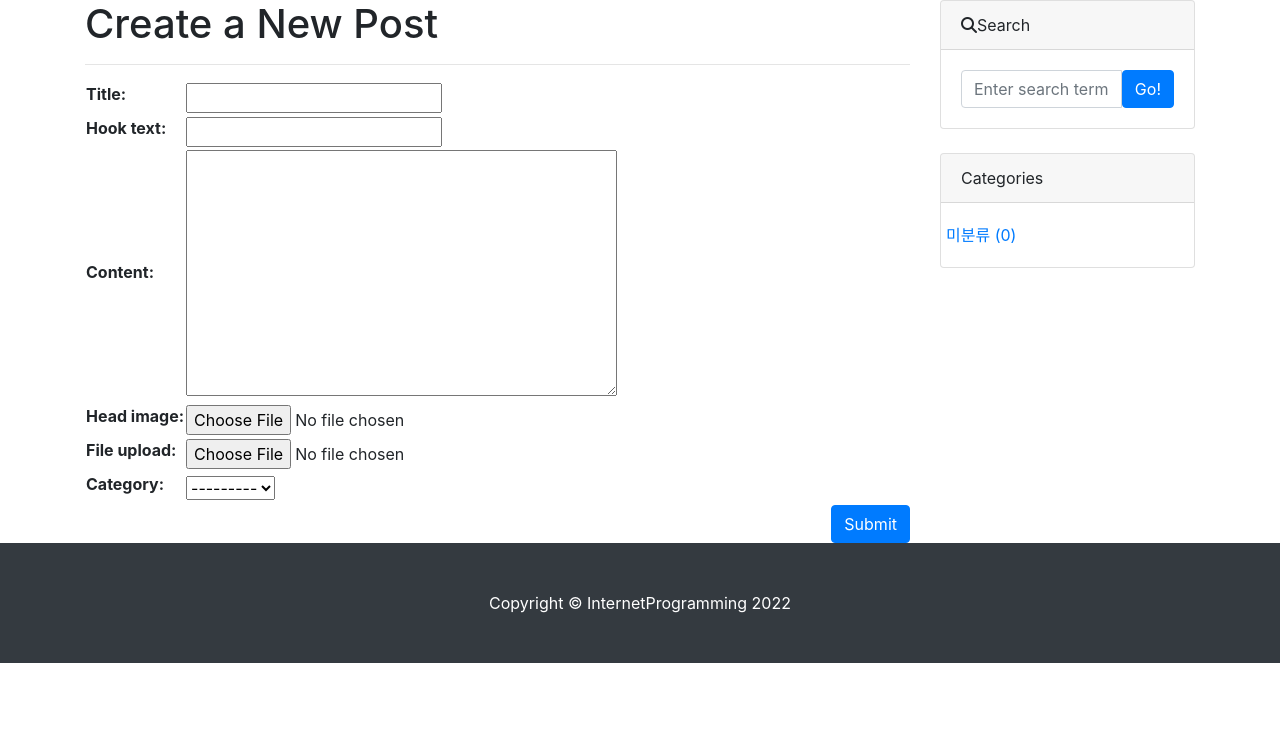
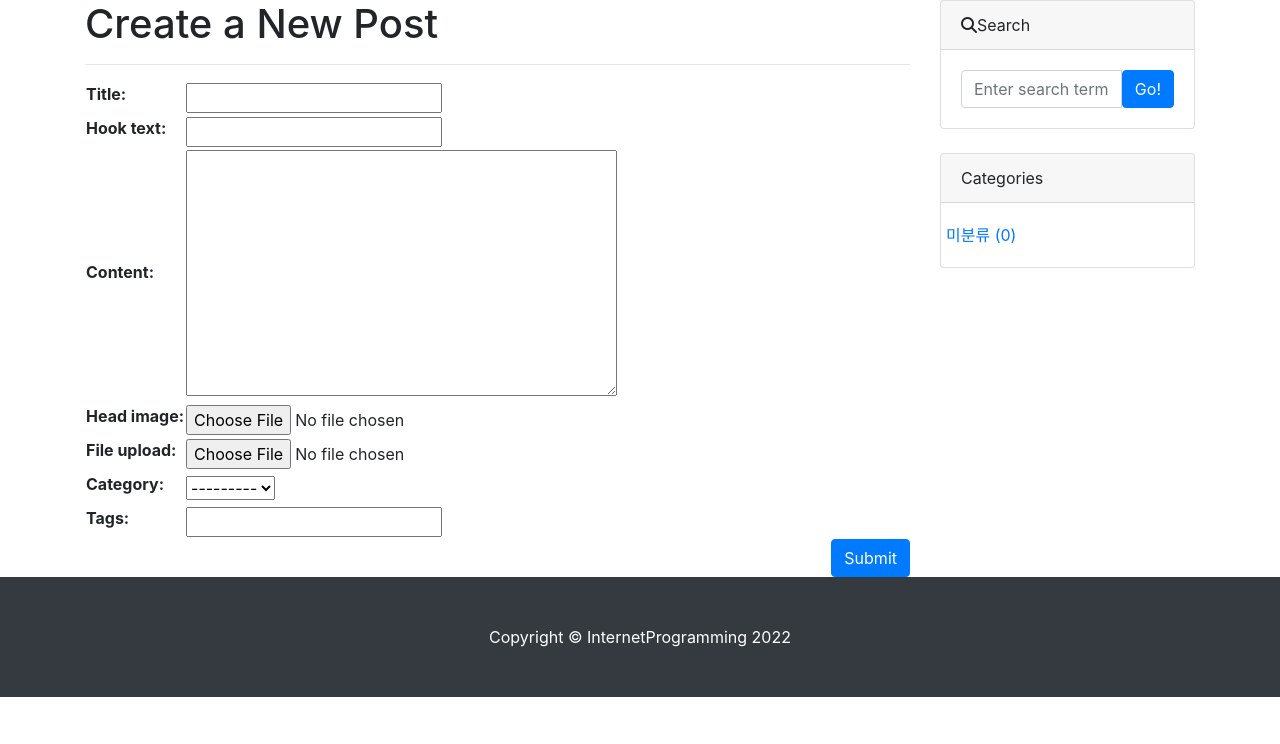
Before and after one commit to jOyEjiN2/Django22, a Django app: page /blog/create_post/ in a window 1280 px wide. Shown: the part 56-800 px from the top of the page. Run offline with Django 4.2, Linux system fonts and the light colour scheme; the visitor is signed in with stand-in values (Sample User, id 1); data that the repository does not hold is empty; some libraries are stand-ins or nearby versions.

Commit message:
태그 선택란 추가하기

```diff
--- a/blog/templates/blog/post_form.html
+++ b/blog/templates/blog/post_form.html
@@ -12,6 +12,10 @@
         {% csrf_token %}
         <table>
             {{form}}
+            <tr>
+                <th><label for="id_tags">Tags:</label></th>
+                <td><input id="id_tags" type="text" name="tags_str"></td>
+            </tr>
         </table>
         <button type="submit" class="btn btn-primary float-right">Submit</button>
     </form>
--- a/blog/templates/blog/post_update_form.html
+++ b/blog/templates/blog/post_update_form.html
@@ -11,6 +11,10 @@
      {% csrf_token %}
      <table>
         {{form}}
+         <tr>
+             <th><label for="id_tags">Tags:</label></th>
+             <td><input id="id_tags" type="text" name="tags_str" value="{{tags_str_default}}"></td>
+         </tr>
      </table>
      <button type="submit" class="btn btn-primary float-right">Submit</button>
   </form>
--- a/blog/views.py
+++ b/blog/views.py
@@ -4,27 +4,52 @@ from django.views.generic import ListView, DetailView, CreateView, UpdateView
 from django.contrib.auth.mixins import LoginRequiredMixin, UserPassesTestMixin
 #로그인 사용자가 글을 입력할 수 있도록
 from django.core.exceptions import PermissionDenied
+from django.utils.text import slugify
 
 # Create your views here.
 
 class PostUpdate(LoginRequiredMixin,UpdateView):
     model = Post
-    fields = ['title', 'hook_text', 'content', 'head_image', 'file_upload', 'category', 'tag']
+    fields = ['title', 'hook_text', 'content', 'head_image', 'file_upload', 'category'] #, 'tag'
     template_name = 'blog/post_update_form.html'
     def dispatch(self, request, *args, **kwargs):
         if request.user.is_authenticated and request.user == self.get_object().author:
             return super(PostUpdate, self).dispatch(request, *args, *kwargs)
         else:
             raise PermissionDenied
+
+    def form_valid(self,form):
+        response = super(PostUpdate,self).form_valid(form)
+        self.object.tags.clear()
+        tags_str = self.request.POST.get('tags_str')
+        if tags_str:
+            tags_str = tags_str.strip()
+            tags_str = tags_str.replace(',', ';')
+            tag_list = tags_str.split(';')
+            for t in tag_list:
+                t = t.strip()
+                tag, is_tag_created = Tag.objects.get_or_create(name=t)
+                if is_tag_created:
+                    tag.slug = slugify(t, allow_unicode=True)
+                    tag.save()
+                self.object.tags.add(tag)
+        return response
+
+
     def get_context_data(self, *, object_list=None, **kwargs):
         context = super(PostUpdate,self).get_context_data()
+        if self.object.tags.exists:
+            tag_str_list = list()
+            for t in self.object.tag.all():
+                tag_str_list.append(t.name)
+            context['tags_str_default'] = ';'.join(tag_str_list)
         context['categories'] = Category.objects.all()
         context['no_category_post_count'] = Post.objects.filter(category=None).count
         return context
 
 class PostCreate(LoginRequiredMixin,UserPassesTestMixin,CreateView):  #CreateView,LoginRequiredMixin들을 상속받는다
     model = Post
-    fields = ['title', 'hook_text', 'content', 'head_image', 'file_upload', 'category']
+    fields = ['title', 'hook_text', 'content', 'head_image', 'file_upload', 'category'] # ,'tags'
     #모델명_form.html => 템플릿이 자동으로 호출
 
     def test_func(self):
@@ -36,7 +61,20 @@ class PostCreate(LoginRequiredMixin,UserPassesTestMixin,CreateView):  #CreateVie
         current_user = self.request.user
         if current_user.is_authenticated and (current_user.is_superuser or current_user.is_staff):  #true면 로그인된 인증된 유저인 것
             form.instance.author = current_user
-            return super(PostCreate,self).form_valid(form)
+            response = super(PostCreate,self).form_valid(form)
+            tags_str = self.request.POST.get('tags_str')
+            if tags_str:
+                tags_str = tags_str.strip()
+                tags_str = tags_str.replace(',',';')
+                tag_list = tags_str.split(';')
+                for t in tag_list :
+                    t = t.strip()
+                    tag, is_tag_created = Tag.objects.get_or_create(name=t)
+                    if is_tag_created:
+                        tag.slug = slugify(t, allow_unicode=True)
+                        tag.save()
+                    self.object.tags.add(tag)
+            return response
         else:
             return redirect('/blog/')
     def get_context_data(self, *, object_list=None, **kwargs):
```
